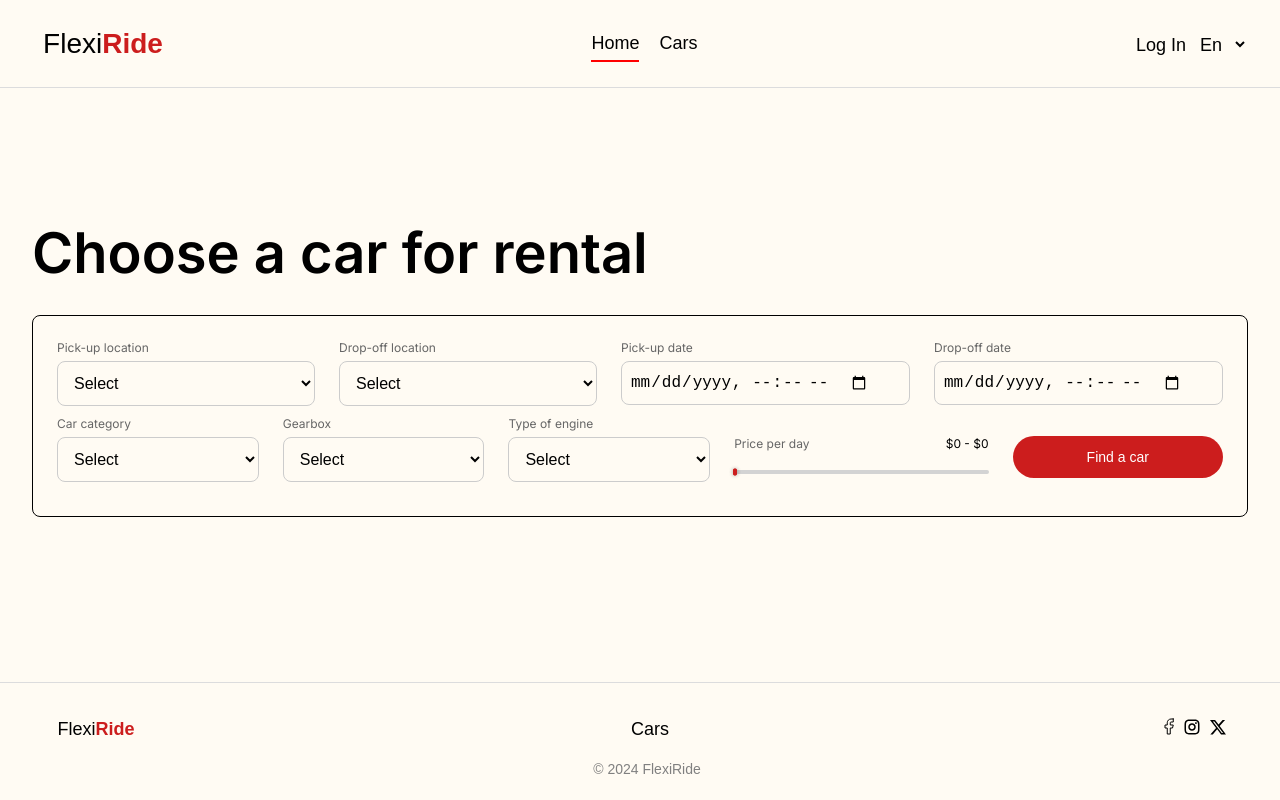
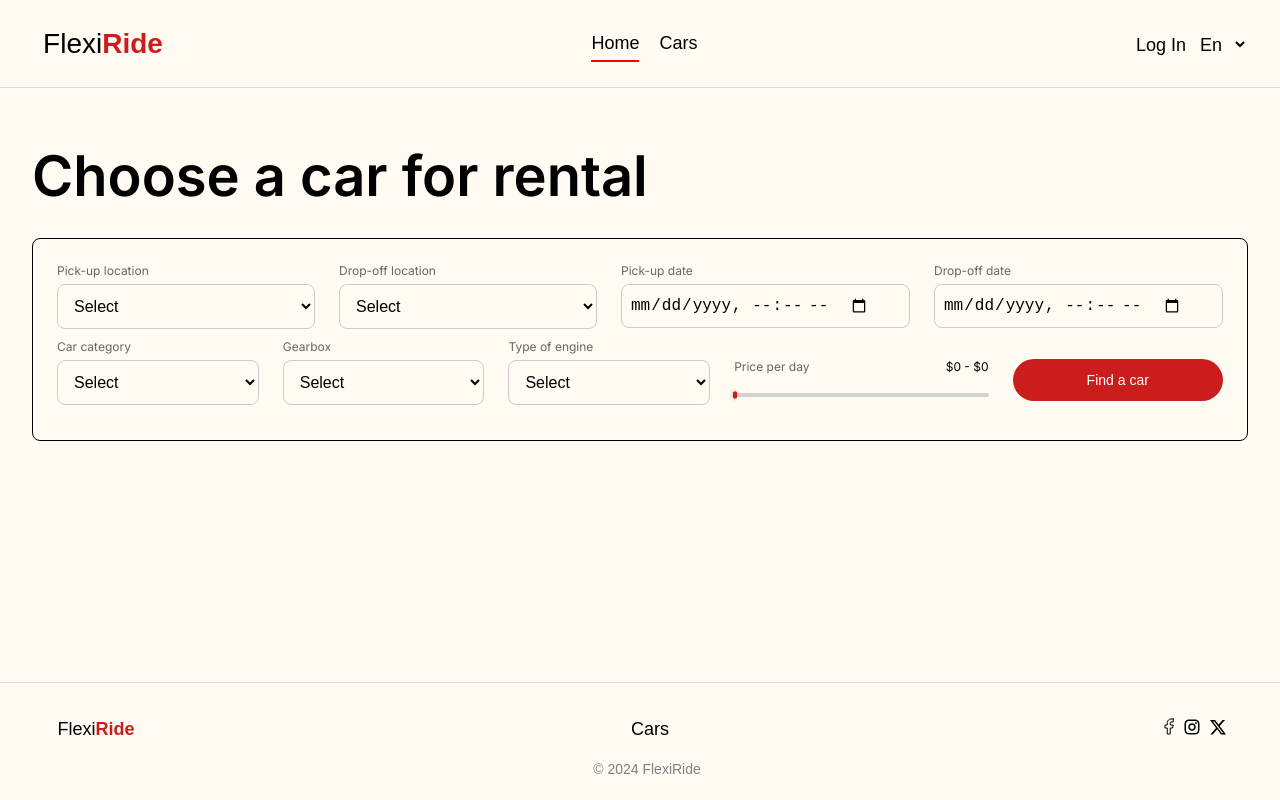
Before and after one commit to jelrus/car-rent-api-v2, a React (Vite) app in the folder frontend/: page /home in a window 1280 px wide. Built offline with nearby package versions, Linux system fonts and the light colour scheme.

Commit message:
add changes before first demo

```diff
--- a/frontend/src/App.css
+++ b/frontend/src/App.css
@@ -2,7 +2,7 @@
   max-width: 1440px;
   margin-inline: auto;
   background-color: #fffbf3;
-  height: 100%;
+  height: 100vh;
 }
 
 .container {
@@ -13,6 +13,8 @@
   display: flex;
 }
 
+
 .main {
   padding-inline: 32px;
+  min-height: calc(100% - 88px - 118px);
 }
--- a/frontend/src/App.jsx
+++ b/frontend/src/App.jsx
@@ -5,7 +5,7 @@ import Footer from './components/core/Footers/Footer';
 
 function App() {
   return (
-    <div className='container'>
+    <div className='App'>
       <header>
         <Header />
       </header>
--- a/frontend/src/components/atoms/PasswordField/PasswordField.jsx
+++ b/frontend/src/components/atoms/PasswordField/PasswordField.jsx
@@ -5,7 +5,7 @@ import  './PasswordField.css';
 import eyeClosedIcon from '@assets/Eye closed.svg';
 import eyeOpenIcon from '@assets/Eye.svg';
 
-const PasswordField = ({ id, placeholder, label, value, onChange, underMessage, typeUnderMessage }) => {
+const PasswordField = ({ id, placeholder, label, value, onChange, underMessage, typeUnderMessage, name }) => {
   const [showPassword, setShowPassword] = useState(false);
 
   const togglePasswordVisibility = () => {
@@ -19,6 +19,7 @@ const PasswordField = ({ id, placeholder, label, value, onChange, underMessage,
         <input
           type={showPassword ? 'text' : 'password'}
           id={id}
+          name={name}
           placeholder={placeholder}
           value={value}
           onChange={onChange}
@@ -53,6 +54,7 @@ PasswordField.propTypes = {
   label: PropTypes.string.isRequired,
   value: PropTypes.string.isRequired,
   onChange: PropTypes.func.isRequired,
+  name: PropTypes.string,
   underMessage: PropTypes.string,
   typeUnderMessage: PropTypes.string,
 };
--- a/frontend/src/components/core/Headers/Header.jsx
+++ b/frontend/src/components/core/Headers/Header.jsx
@@ -4,6 +4,7 @@ import { useSelector, useDispatch } from 'react-redux';
 import { NavLink, Link, useNavigate } from 'react-router-dom';
 import classNames from 'classnames';
 import { logOut } from '@/redux/slices/authSlice';
+import profileIcon from '@assets/user-grey-icon.png'
 
 const Header = () => {
   const { username, userImageUrl, role } = useSelector((state) => state.auth.user);
@@ -45,7 +46,7 @@ const Header = () => {
       {role && (
         <div className='auth-header'>
           <div>
-            <img className='userlogo' src={userImageUrl} />
+            <img className='userlogo' src={userImageUrl ? userImageUrl : profileIcon} />
           </div>
           <div className='client-information'>
             <span>
--- a/frontend/src/pages/CarsPage/components/FiltersSection.css
+++ b/frontend/src/pages/CarsPage/components/FiltersSection.css
@@ -6,7 +6,7 @@
     font-size: 56px;
     font-weight: 600;
     line-height: 64px;
-    margin-top: 56px;
+    padding-top: 56px;
 }
 
 .filters-form  {
--- a/frontend/src/pages/CarsPage/components/Pagination/Pagination.jsx
+++ b/frontend/src/pages/CarsPage/components/Pagination/Pagination.jsx
@@ -18,9 +18,7 @@ const Pagination = ({ currentPage, totalPages, onPageChange }) => {
             {pages.map((page) => (
                 <button
                     key={page}
-                    className={`pagination-number ${
-                        page === currentPage ? 'active' : ''
-                    }`}
+                    className={`pagination-number`}
                     onClick={() => onPageChange(page)}
                 >
                     {page}
--- a/frontend/src/redux/slices/authSlice.js
+++ b/frontend/src/redux/slices/authSlice.js
@@ -21,17 +21,17 @@ export const loginUser = createAsyncThunk('auth/login', async (data, { rejectWit
 
 export const registerUser = createAsyncThunk(
   'auth/registerUser',
-  async (userData, { rejectWithValue }) => {
+  async (data, { rejectWithValue }) => {
     try {
-      const response = await axiosInstance.post(`users`, userData);
-      const { accessToken, userId, role, userImageUrl, username, email } = response.data;
+      const response = await axiosInstance.post(`users`, data);
+      const { accessToken, userId, role, userImageUrl, username } = response.data;
 
       sessionStorage.setItem('token', accessToken);
       sessionStorage.setItem('userId', userId);
       sessionStorage.setItem('role', role);
       sessionStorage.setItem('userImageUrl', userImageUrl);
       sessionStorage.setItem('username', username);
-      sessionStorage.setItem('email', email);
+      sessionStorage.setItem('email', data.email);
 
       return response.data;
     } catch (error) {
```
Also changed, not shown: frontend/src/assets/user-grey-icon.png (added).
